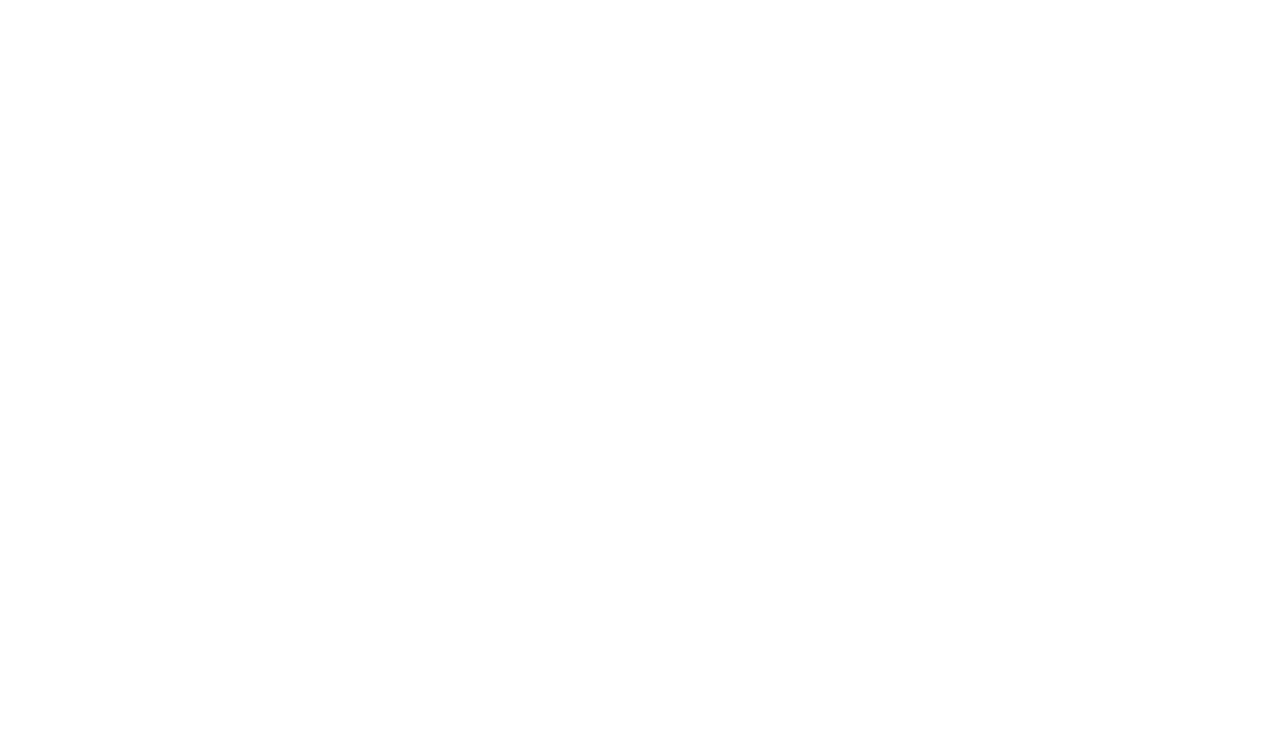
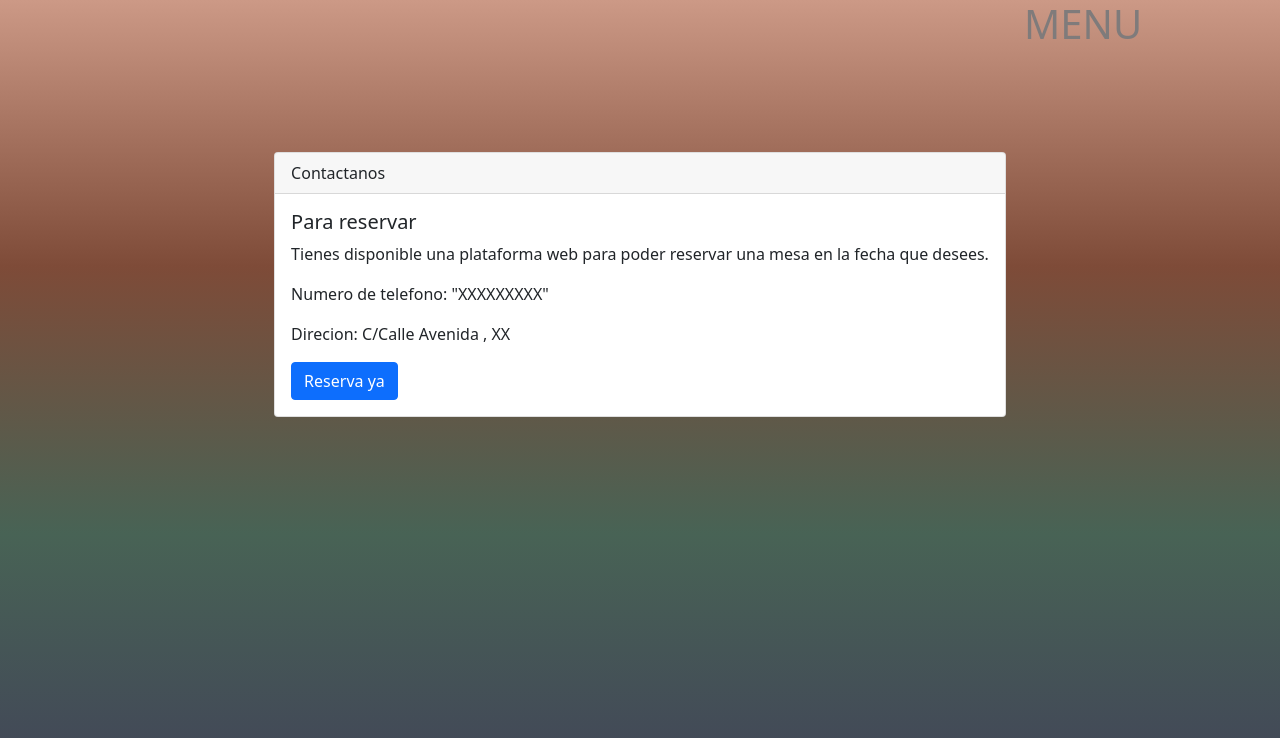
Before and after one commit to JotaroKujoo/restaurant-webproject, a plain HTML site: page pages/contactos.html in a window 1280 px wide. Drawn offline with nearby package versions, Linux system fonts and the light colour scheme.

Commit message:
Estructura completa terminada a falta de ultimos retoques y realizar el readme

```diff
--- /dev/null
+++ b/css/contactos.css
@@ -0,0 +1,9 @@
+body{
+    background:  linear-gradient(#cc9986,#7e4b38,#486355,#414358);
+    background-size: cover;
+    height: 100vh;
+}
+a{
+    text-decoration: none;
+    color: rgb(127, 123, 123);
+}
--- a/pages/contactos.html
+++ b/pages/contactos.html
@@ -5,8 +5,39 @@
     <meta http-equiv="X-UA-Compatible" content="IE=edge">
     <meta name="viewport" content="width=device-width, initial-scale=1.0">
     <title>Document</title>
+    <link href="https://cdn.jsdelivr.net/npm/bootstrap@5.0.2/dist/css/bootstrap.min.css" rel="stylesheet" integrity="sha384-EVSTQN3/azprG1Anm3QDgpJLIm9Nao0Yz1ztcQTwFspd3yD65VohhpuuCOmLASjC" crossorigin="anonymous">
+    <link rel="stylesheet" href="../css/contactos.css">
+
 </head>
 <body>
+    <div class="container">
+        <div class="container">
+            <div class="header-content">
+                <div class="row">
+                    <div class="col-10"></div>
+                    <div class="col-2">
+                        <a href="./menu.html"><h1>MENU</h1></a>
+                    </div>
+                </div>
+            </div>
+        </div>
+        <div class="container d-flex align-items-center justify-content-center h-100 mt-5 ">
+            <div class="card mt-5">
+                <div class="card-header">
+                  Contactanos
+                </div>
+                <div class="card-body">
+                  <h5 class="card-title">Para reservar</h5>
+                  <p class="card-text">Tienes disponible una plataforma web para poder reservar una mesa en la fecha que desees.</p>
+                  <p class="card-text">Numero de telefono: "XXXXXXXXX"</p>
+                  <p class="card-text">Direcion: C/Calle Avenida , XX</p>
+                  <a href="#" class="btn btn-primary">Reserva ya</a>
+                </div>
+            </div>
+        </div>
+    </div>
 
+
+    <script src="https://cdn.jsdelivr.net/npm/bootstrap@5.0.2/dist/js/bootstrap.bundle.min.js" integrity="sha384-MrcW6ZMFYlzcLA8Nl+NtUVF0sA7MsXsP1UyJoMp4YLEuNSfAP+JcXn/tWtIaxVXM" crossorigin="anonymous"></script>
 </body>
 </html>
```
Also changed, not shown: pages/menu.html (+1 -1 lines).
